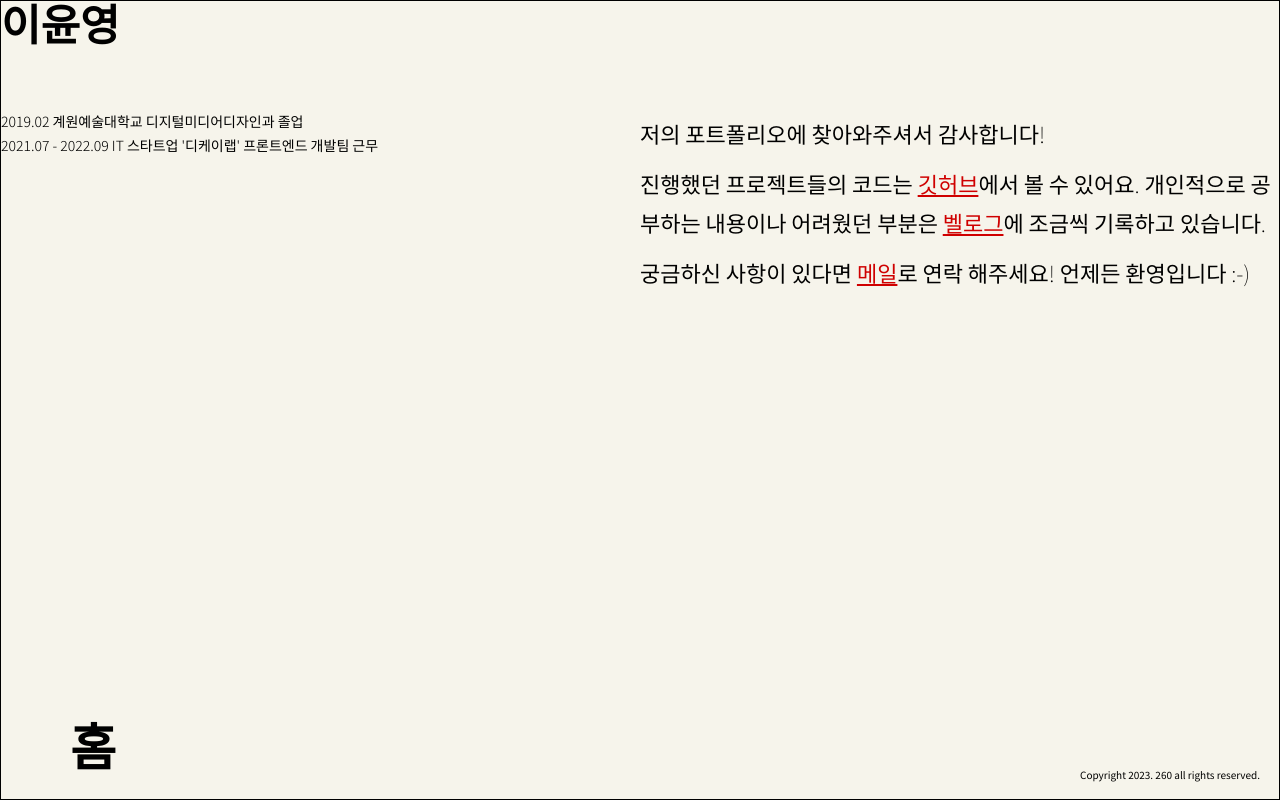
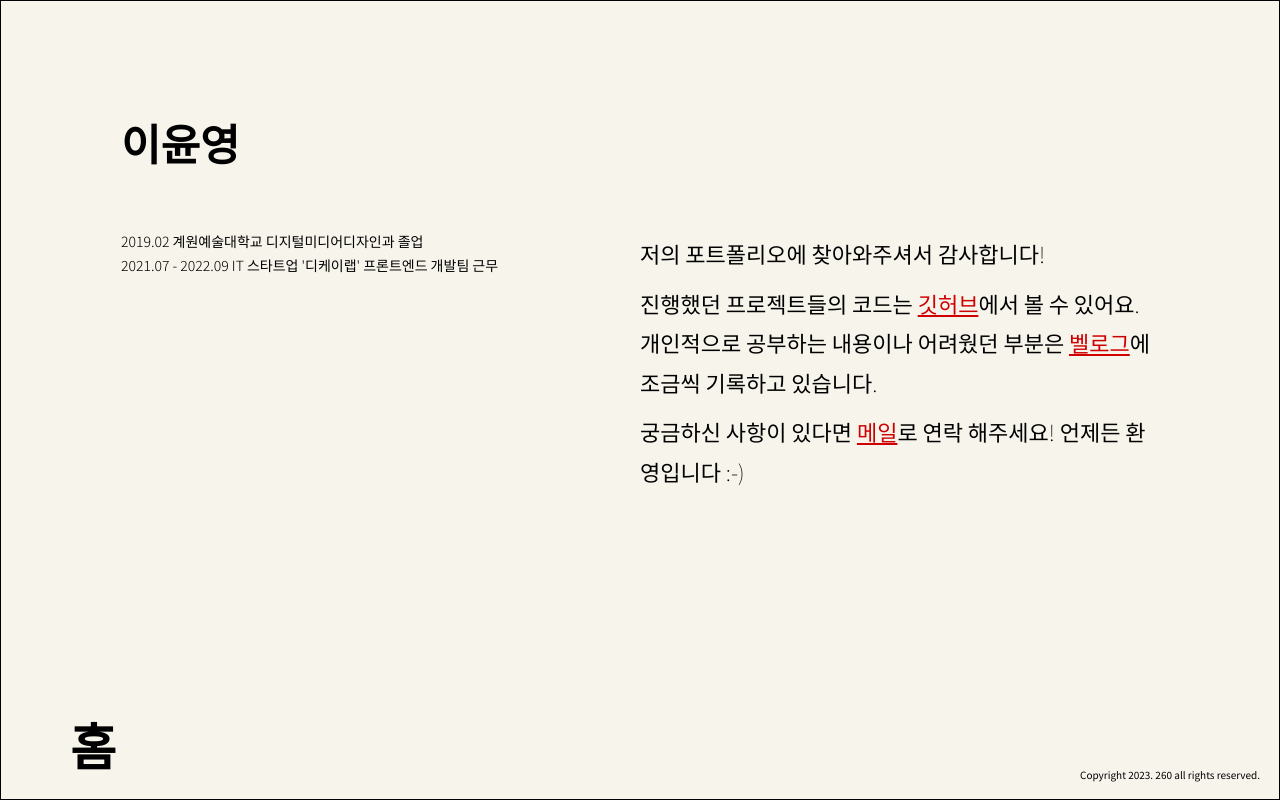
Before and after one commit to reverofyoung/portfolio_2023, a React (Create React App) app: page /about in a window 1280 px wide. Built offline with nearby package versions, Linux system fonts and the light colour scheme; some icons are missing.

Commit message:
더보기 레이아웃 수정

```diff
--- a/src/pages/AboutPage.js
+++ b/src/pages/AboutPage.js
@@ -10,7 +10,6 @@ const MainWrap = styled.section`
     color: ${ colors.fontColor };
     font-family: 'Noto Sans KR', sans-serif;
     height: 100vh;
-
     width: 100%;
 
     @media screen and (max-width: 768px) {
@@ -20,7 +19,10 @@ const MainWrap = styled.section`
 `;
 
 
-const AboutSection = styled.section``;
+const AboutSection = styled.section`
+    padding: 120px;
+`;
+
 
 const TitleArticle = styled.article`
     height: fit-content;
```
